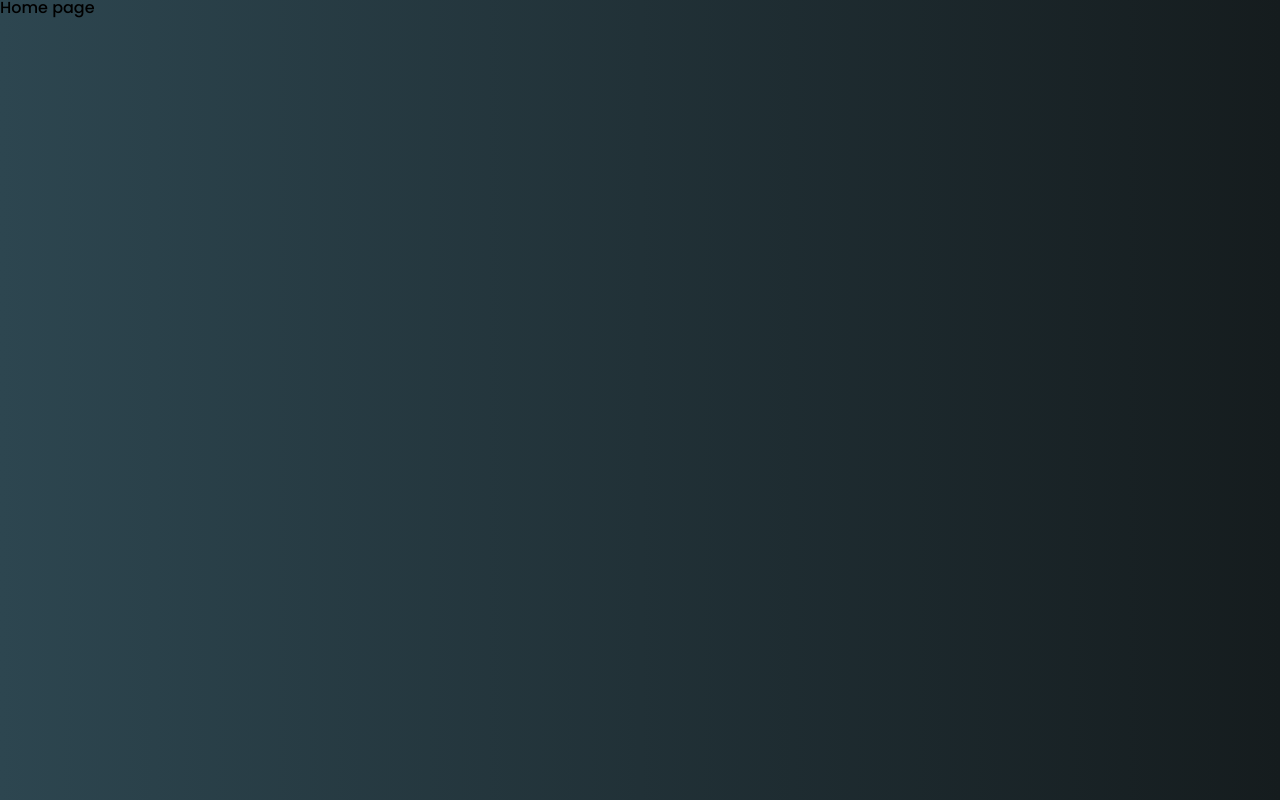
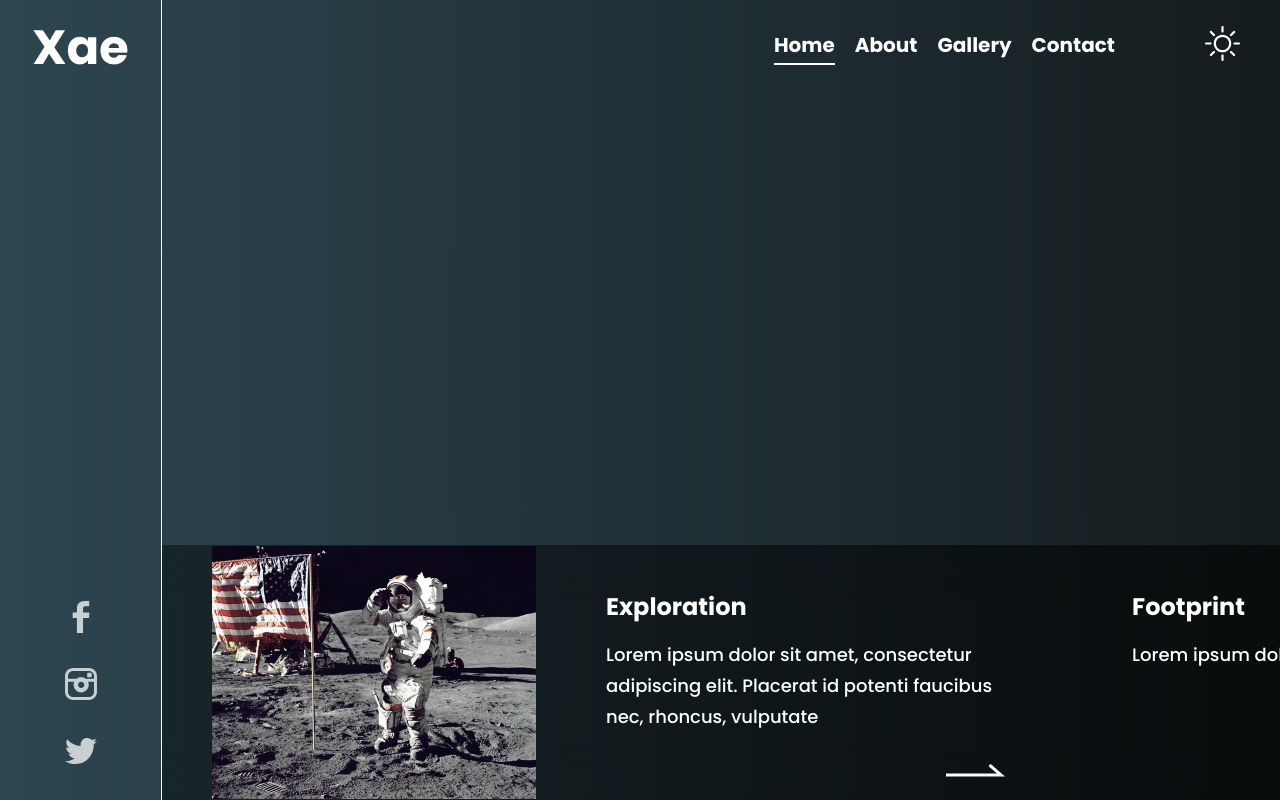
Before and after one commit to florianmg/frontend-challenges, a Next.js app: page / in a window 1280 px wide. Built offline with nearby package versions, Linux system fonts and the light colour scheme.

Commit message:
feat: menu, left bar and bottom bar

```diff
--- a/components/layout/Layout.module.scss
+++ b/components/layout/Layout.module.scss
@@ -1,7 +1,13 @@
 @import '../../styles/variables.scss';
 
 .container {
-  width: 100vw;
+  width: 100%;
   height: 100vh;
   background: $linear-gradient;
+
+  .content {
+    max-width: 1600px;
+    height: 100%;
+    margin: auto;
+  }
 }
--- a/components/layout/Layout.tsx
+++ b/components/layout/Layout.tsx
@@ -7,7 +7,9 @@ interface ILayout {
 }
 
 const Layout: React.FC<ILayout> = ({ children }) => (
-  <div className={styles.container}>{children}</div>
+  <div className={styles.container}>
+    <div className={styles.content}>{children}</div>
+  </div>
 );
 
 export default Layout;
--- a/package.json
+++ b/package.json
@@ -9,6 +9,7 @@
     "lint": "next lint"
   },
   "dependencies": {
+    "classnames": "^2.3.2",
     "next": "12.3.1",
     "react": "18.2.0",
     "react-dom": "18.2.0"
--- a/pages/index.tsx
+++ b/pages/index.tsx
@@ -1,4 +1,7 @@
 import type { NextPage } from 'next';
+import Image from 'next/image';
+import Link from 'next/link';
+import cn from 'classnames';
 
 import Layout from '../components/layout';
 
@@ -7,9 +10,138 @@ import styles from '../styles/Home.module.scss';
 const Home: NextPage = () => {
   return (
     <Layout>
-      <div>
-        <h1>Home page</h1>
-      </div>
+      <>
+        <div className={styles['left-panel']}>
+          <Image
+            src="/images/logo.png"
+            layout="fixed"
+            width={95}
+            height={35}
+            alt="XAE Logo"
+          />
+          <div className={styles.icons}>
+            <div className={styles.icon}>
+              <Link href="*">
+                <Image
+                  src="/images/icons/facebook.svg"
+                  layout="fixed"
+                  width={32}
+                  height={32}
+                  alt="Logo Facebook"
+                />
+              </Link>
+            </div>
+            <div className={styles.icon}>
+              <Link href="*">
+                <Image
+                  src="/images/icons/instagram.svg"
+                  layout="fixed"
+                  width={32}
+                  height={32}
+                  alt="Logo Instagram"
+                />
+              </Link>
+            </div>
+            <div className={styles.icon}>
+              <Link href="*">
+                <Image
+                  src="/images/icons/twitter.svg"
+                  layout="fixed"
+                  width={32}
+                  height={32}
+                  alt="Logo twitter"
+                />
+              </Link>
+            </div>
+          </div>
+        </div>
+        <div className={styles['nav-bar']}>
+          <ul className={styles.list}>
+            <li
+              className={cn(styles.item, {
+                [styles.active]: true,
+              })}
+            >
+              Home
+            </li>
+            <li
+              className={cn(styles.item, {
+                [styles.active]: false,
+              })}
+            >
+              About
+            </li>
+            <li
+              className={cn(styles.item, {
+                [styles.active]: false,
+              })}
+            >
+              Gallery
+            </li>
+            <li
+              className={cn(styles.item, {
+                [styles.active]: false,
+              })}
+            >
+              Contact
+            </li>
+          </ul>
+          <div className={styles['theme-switch']}>
+            <Image
+              src="/images/icons/theme-switcher.svg"
+              width={35}
+              height={35}
+              layout="fixed"
+              alt="Thème switcher"
+            />
+          </div>
+        </div>
+        <div className={styles['bottom-panel']}>
+          <div className={styles.article}>
+            <Image
+              className={styles.thumbnail}
+              layout="fixed"
+              src="/images/thumbnail.png"
+              width={324}
+              height={253}
+              alt="Article 'Exploration' thumbnail"
+            />
+            <div className={styles.article__content}>
+              <p className={styles.article__title}>Exploration</p>
+              <p className={styles.article__extract}>
+                Lorem ipsum dolor sit amet, consectetur adipiscing elit.
+                Placerat id potenti faucibus nec, rhoncus, vulputate
+              </p>
+              <div className={styles.button}>
+                <Image
+                  src="/images/icons/arrow-right.png"
+                  layout="fixed"
+                  width={60}
+                  height={14}
+                  alt="Voir l'article"
+                />
+              </div>
+            </div>
+          </div>
+          <div className={styles.article}>
+            <div className={styles.article__content}>
+              <p className={styles.article__title}>Footprint</p>
+              <p className={styles.article__extract}>
+                Lorem ipsum dolor sit amet, consectetur.
+              </p>
+              <div className={styles.button}>
+                <Image
+                  src="/images/icons/arrow-right.png"
+                  layout="fixed"
+                  width={60}
+                  height={14}
+                  alt="Voir l'article"
+                />
+              </div>
+            </div>
+          </div>
+        </div>
+      </>
     </Layout>
   );
 };
--- /dev/null
+++ b/styles/Home.module.scss
@@ -0,0 +1,125 @@
+@import './variables.scss';
+
+.left-panel {
+  position: absolute;
+  top: 0;
+  left: 0;
+  bottom: 0;
+  width: 161px;
+  border-right: 1px solid white;
+  padding: 30px 0;
+  display: flex;
+  flex-direction: column;
+  align-items: center;
+  justify-content: space-between;
+
+  .icons {
+    display: flex;
+    flex-direction: column;
+    align-items: center;
+
+    .icon {
+      cursor: pointer;
+      display: block;
+      margin-top: 32px;
+    }
+  }
+}
+
+.nav-bar {
+  height: 90px;
+  display: flex;
+  align-items: center;
+  justify-content: center;
+  position: absolute;
+  right: 0;
+  top: 0;
+
+  .list {
+    display: flex;
+    justify-content: flex-end;
+    width: 100%;
+    .item {
+      position: relative;
+      cursor: pointer;
+      color: white;
+      font-size: $font-size-md;
+      font-weight: 700;
+      margin-right: 20px;
+
+      &.active, &:hover {
+        &::after {
+          position: absolute;
+          top: 28px;
+          display: block;
+          content: '';
+          width: 100%;
+          height: 2px;
+          background-color: white;
+
+        }
+      }
+    }
+  }
+  .theme-switch {
+    cursor: pointer;
+    margin: 0 40px 0 70px;
+  }
+}
+
+.bottom-panel {
+  position: absolute;
+  display: flex;
+  bottom: 0;
+  right: 0;
+  left: 162px;
+  height: 255px;
+  background: $blurred-dark;
+  backdrop-filter: blur(25px);
+  overflow-y: hidden;
+  overflow-x: auto;
+  .article {
+    color: white;
+    display: flex;
+    align-items: center;
+    margin-left: 50px;
+    min-width: 800px;
+
+    &__content {
+      position: relative;
+      margin-left: 70px;
+      max-width: 400px;
+      height: 100%;
+      box-sizing: border-box;
+      padding-top: 50px;
+    }
+    &__title {
+      font-size: $font-size-l;
+      font-weight: 700;
+      margin-bottom: 20px;
+    }
+    &__extract {
+      font-size: $font-size-sm;
+      font-weight: 500;
+      line-height: 31px;
+    }
+    .thumbnail {
+      transition: transform .2s;
+    }
+    .button {
+      transition: all .2s;
+      position: absolute;
+      bottom: 20px;
+      right: 0;
+    }
+    &:hover {
+      cursor: pointer;
+      .thumbnail {
+        transform: scale(1.2);
+      }
+      .button {
+        right: -25px;
+      }
+    }
+  }
+}
--- a/styles/globals.scss
+++ b/styles/globals.scss
@@ -1,3 +1,22 @@
 html {
   font-family: 'Poppins', sans-serif;
+    /* width */
+  ::-webkit-scrollbar {
+    width: 10px;
+  }
+
+  /* Track */
+  ::-webkit-scrollbar-track {
+    background: #f1f1f1;
+  }
+
+  /* Handle */
+  ::-webkit-scrollbar-thumb {
+    background: #888;
+  }
+
+  /* Handle on hover */
+  ::-webkit-scrollbar-thumb:hover {
+    background: #555;
+  }
 }
```
Also changed, not shown: 1 other file (tests, documents, lock files or other folders).
